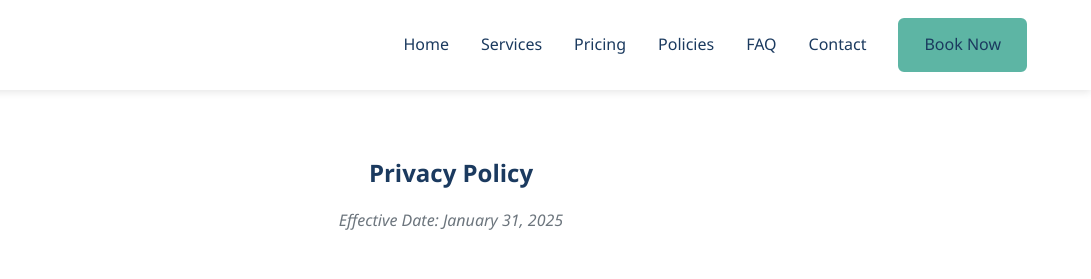
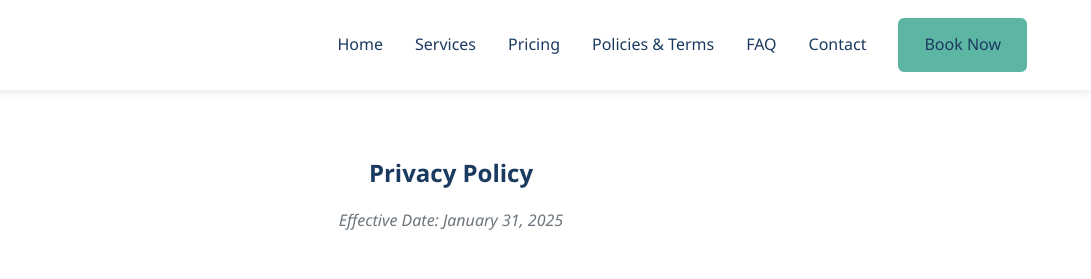
Before and after one commit to vnscn/northline-cleaning-services, a plain HTML site: page privacy.html in a window 1280 px wide. Shown: the top 279 px of the page, 189-1280 px from the left. Drawn offline with Linux system fonts and the light colour scheme.

Commit message:
Update privacy.html

```diff
--- a/privacy.html
+++ b/privacy.html
@@ -21,7 +21,7 @@
                 <li><a href="index.html">Home</a></li>
                 <li><a href="services.html">Services</a></li>
                 <li><a href="pricing.html">Pricing</a></li>
-                <li><a href="policies.html">Policies</a></li>
+                <li><a href="policies.html">Policies & Terms</a></li>
                 <li><a href="faq.html">FAQ</a></li>
                 <li><a href="contact.html">Contact</a></li>
                 <li><a href="book.html" class="btn-primary">Book Now</a></li>
```
